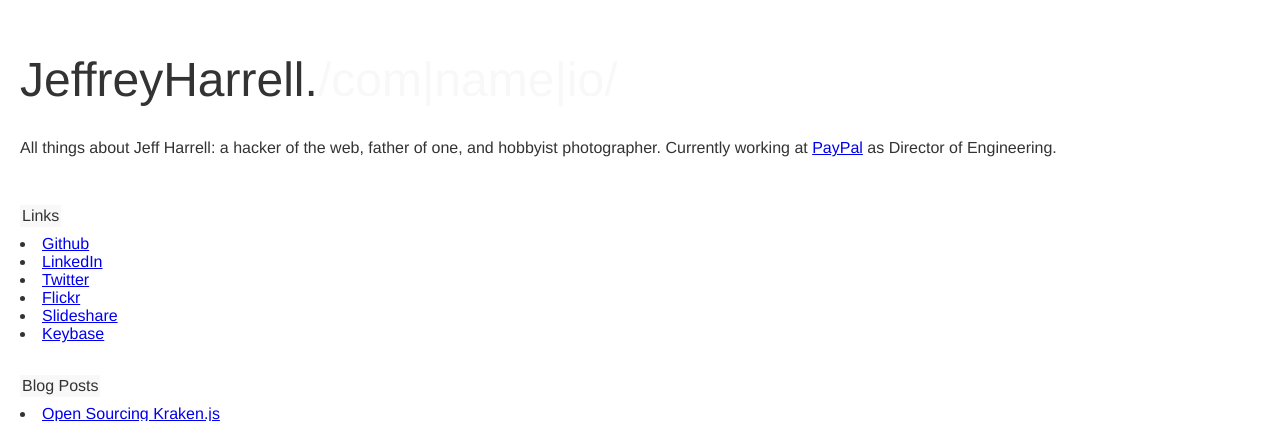
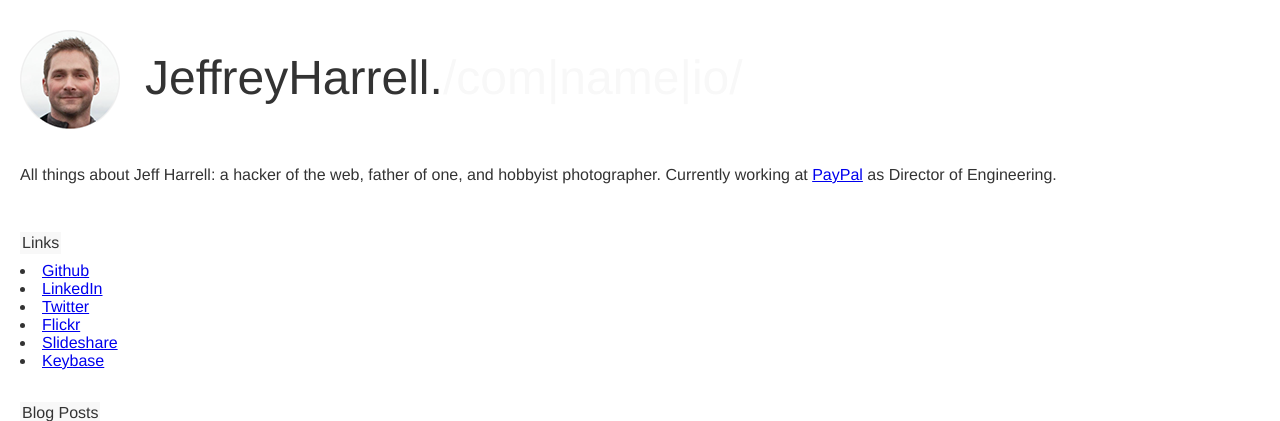
Before and after one commit to jeffharrell/jeffreyharrell.com, a PHP site: page / in a window 1280 px wide. Shown: the top 421 px of the page. Run offline with PHP 8.4, Linux system fonts and the light colour scheme.

Commit message:
Adding headshot

```diff
--- a/css/jeffreyharrell.css
+++ b/css/jeffreyharrell.css
@@ -6,6 +6,8 @@ body {
 }
 
 h1 {
+	margin: 0;
+	padding: 0;
 	font-size: 3em;
 }
 
@@ -32,3 +34,10 @@ ul {
 	padding: 0;
 	list-style-position: inside;
 }
+
+#banner {
+	background: transparent url(../images/headshot.png) no-repeat;
+	height: 100px;
+	padding: 20px 0 0 125px;
+	margin: 10px 0 0;
+}
```
Also changed, not shown: images/headshot.png (added).
